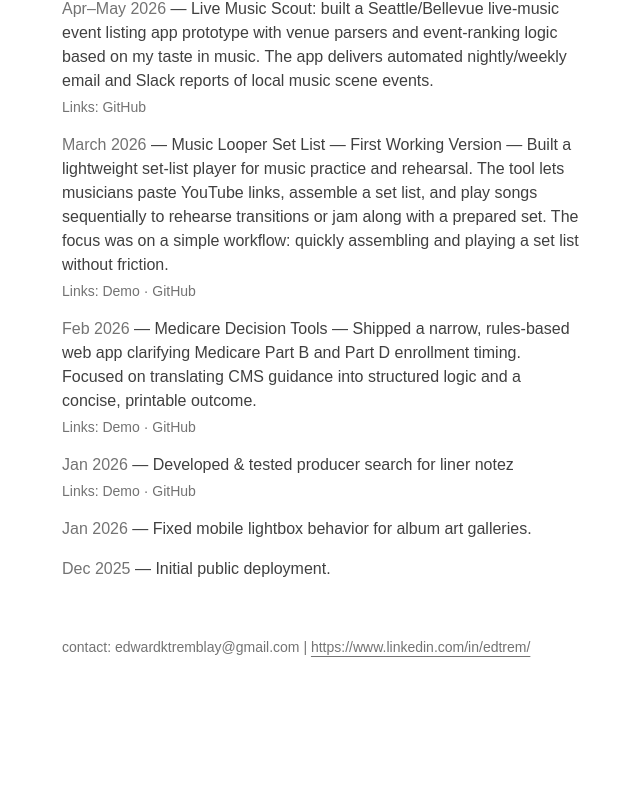
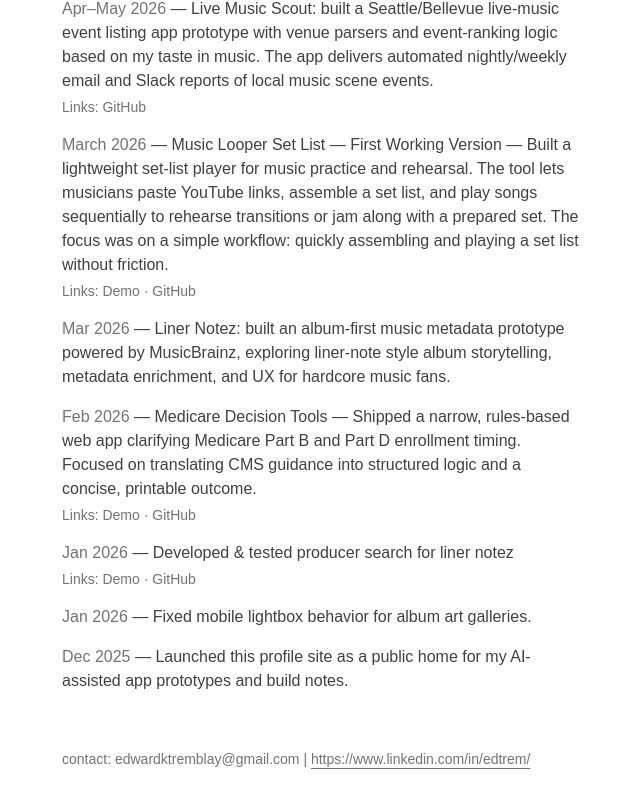
Before and after one commit to edtremsaga/vibey-pers-profile, a Next.js app: page / in a window 1280 px wide. Shown: the part 2002-2807 px from the top of the page, without its empty margins (418-1058 px from the left). Before the commit the page ends 2739 px from the top, so only its background shows below. Built offline with nearby package versions, Linux system fonts and the light colour scheme.

Commit message:
Add Liner Notez build log entry

```diff
--- a/src/app/page.tsx
+++ b/src/app/page.tsx
@@ -191,6 +191,9 @@ export default function Home() {
                   </div>
                 </li>
                 <li>
+                  <span className="text-neutral-500">Mar 2026</span> — Liner Notez: built an album-first music metadata prototype powered by MusicBrainz, exploring liner-note style album storytelling, metadata enrichment, and UX for hardcore music fans.
+                </li>
+                <li>
                   <span className="text-neutral-500">Feb 2026</span> — Medicare Decision Tools — Shipped a narrow, rules-based web app clarifying Medicare Part B and Part D enrollment timing. Focused on translating CMS guidance into structured logic and a concise, printable outcome.
                   <div className="mt-1 text-sm text-neutral-500">
                     Links: <a href="https://medicare-delay-tool.vercel.app/" className="hover:underline">Demo</a> · <a href="https://github.com/edtremsaga/medicare-delay-tool" className="hover:underline">GitHub</a>
@@ -207,8 +210,7 @@ export default function Home() {
                   lightbox behavior for album art galleries.
                 </li>
                 <li>
-                  <span className="text-neutral-500">Dec 2025</span> — Initial public
-                  deployment.
+                  <span className="text-neutral-500">Dec 2025</span> — Launched this profile site as a public home for my AI-assisted app prototypes and build notes.
                 </li>
               </ul>
             </section>
```
